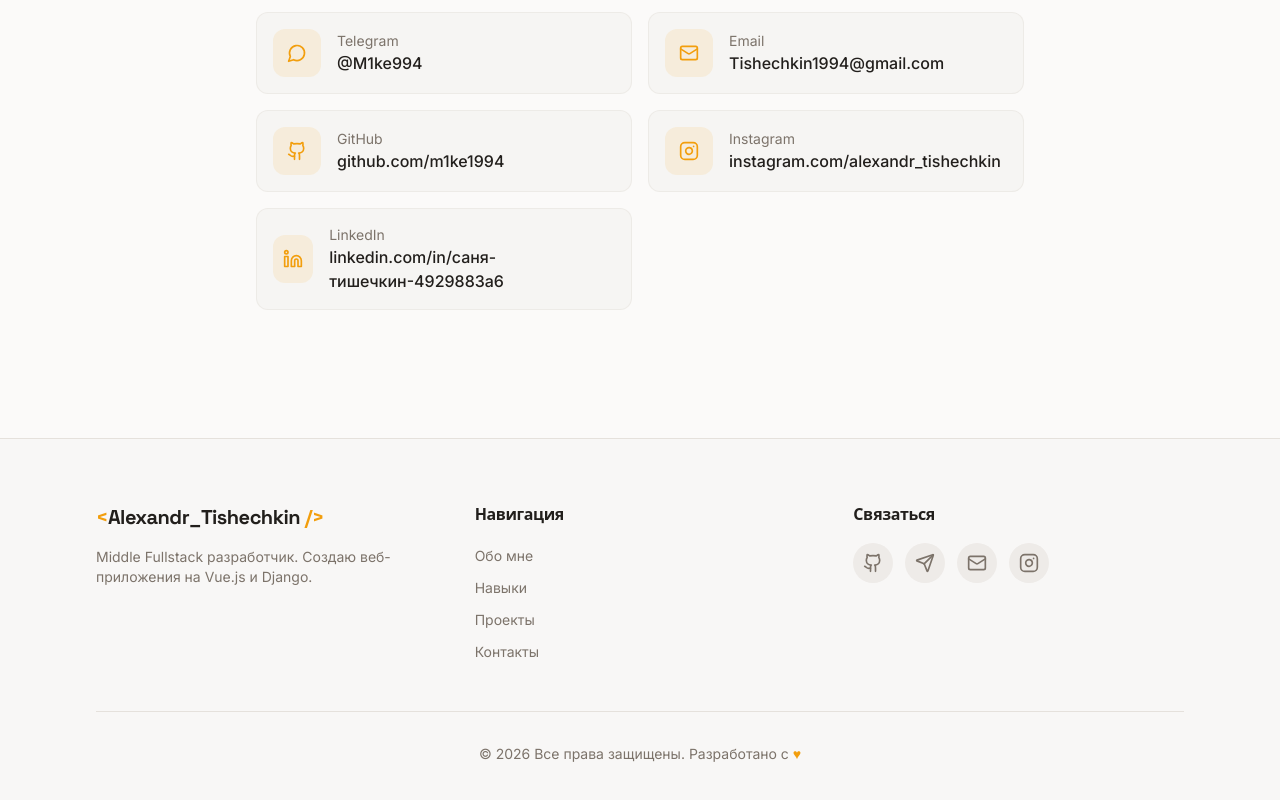
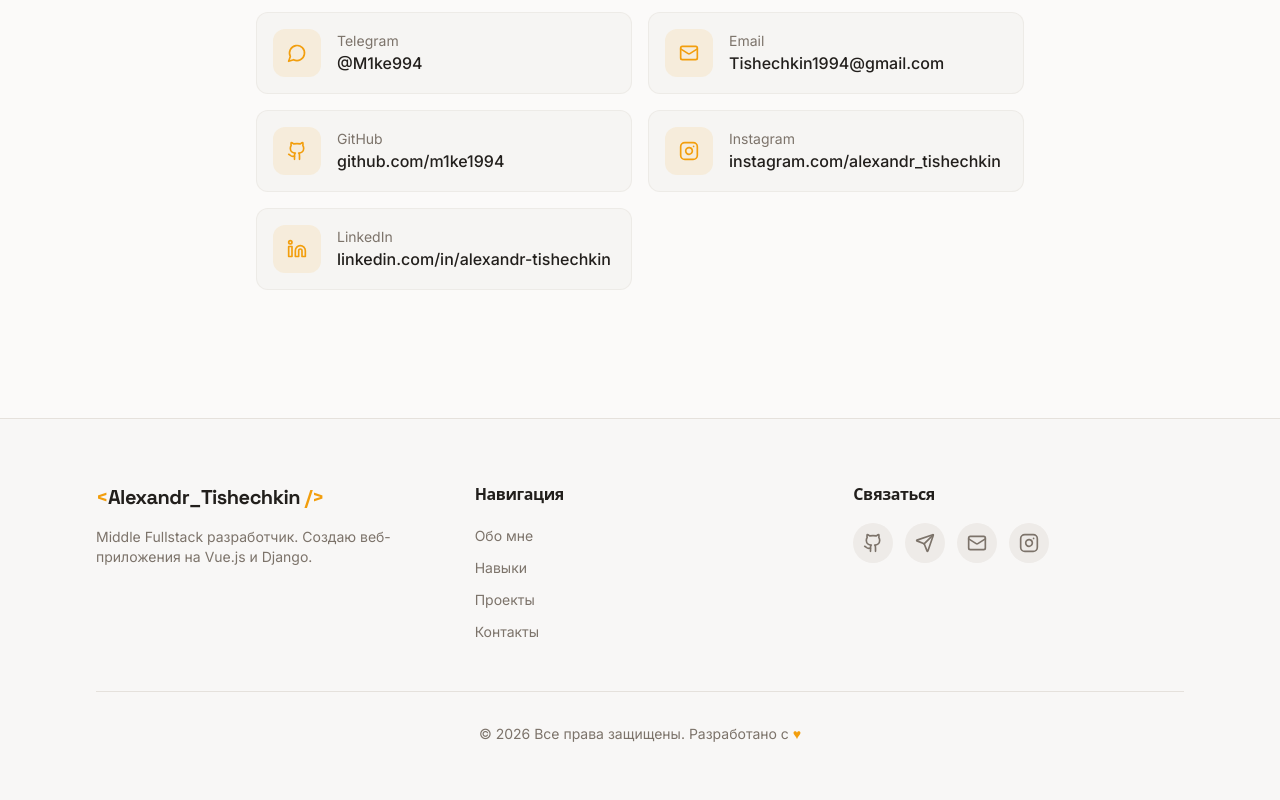
Before and after one commit to m1ke1994/my_portfolio, a React (Vite) app: page / in a window 1280 px wide. Shown: the part 7576-8376 px from the top of the page. Built offline with nearby package versions, Linux system fonts and the light colour scheme; the HTML template or start-up script is replaced by a standard one.

Commit message:
linkedin.com/in/alexandr-tishechkin добавил

```diff
--- a/src/components/sections/ContactSection.tsx
+++ b/src/components/sections/ContactSection.tsx
@@ -29,8 +29,8 @@ const contacts = [
     icon: Linkedin,
     label: "LinkedIn",
     value:
-      "linkedin.com/in/саня-тишечкин-4929883a6",
-    href: "https://linkedin.com/in/саня-тишечкин-4929883a6"
+      "linkedin.com/in/alexandr-tishechkin",
+    href: "https://linkedin.com/in/alexandr-tishechkin"
   }
 ];
 
```
